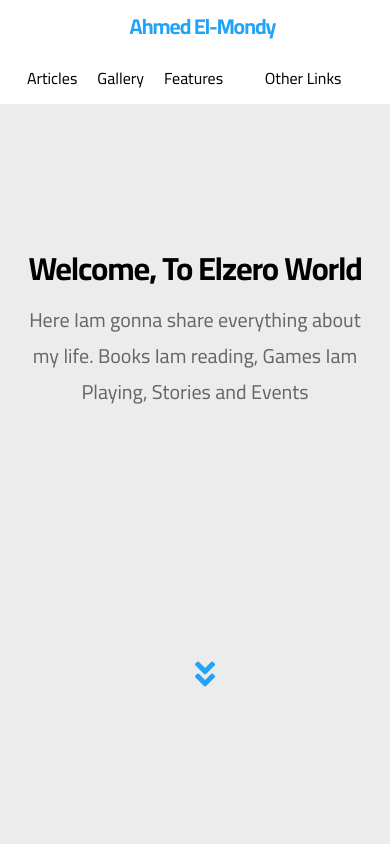
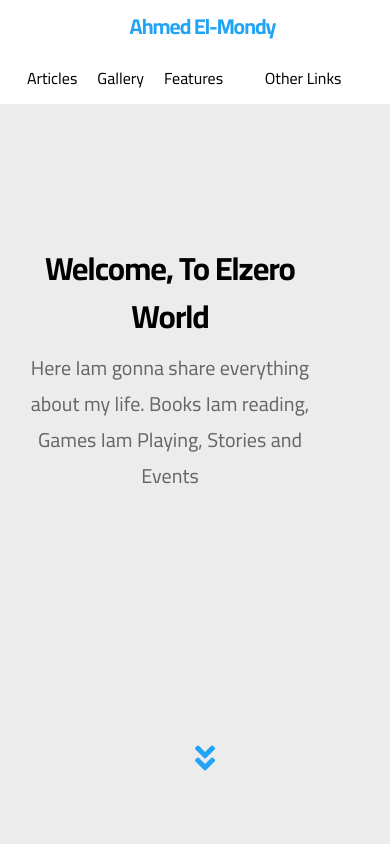
Before and after one commit to ENGAhmedAbdelfattah/zero-templates, a plain HTML site: page index.html in a window 390 px wide. Shown: the top 844 px of the page. Drawn offline with Linux system fonts and the light colour scheme.

Commit message:
finish test of site and repair

```diff
--- a/css/sass/import/_landing.scss
+++ b/css/sass/import/_landing.scss
@@ -27,7 +27,7 @@ section.landing {
       padding-bottom: 100px;
       gap: 50px;
       @media (max-width: 991.98px) {
-        gap: 0;
+        justify-content: center;
       }
       .text {
         margin: auto;
```
Also changed, not shown: css/style.css.
